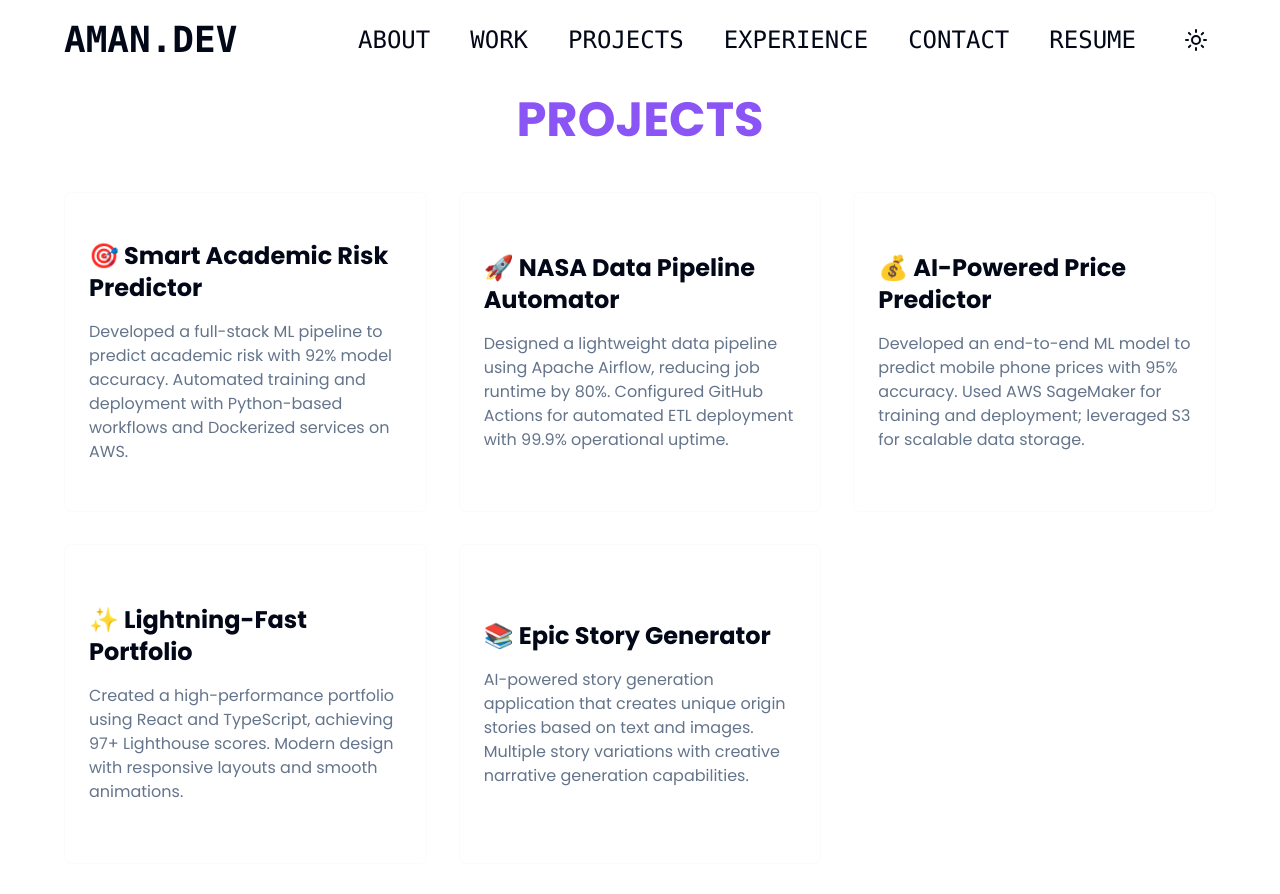
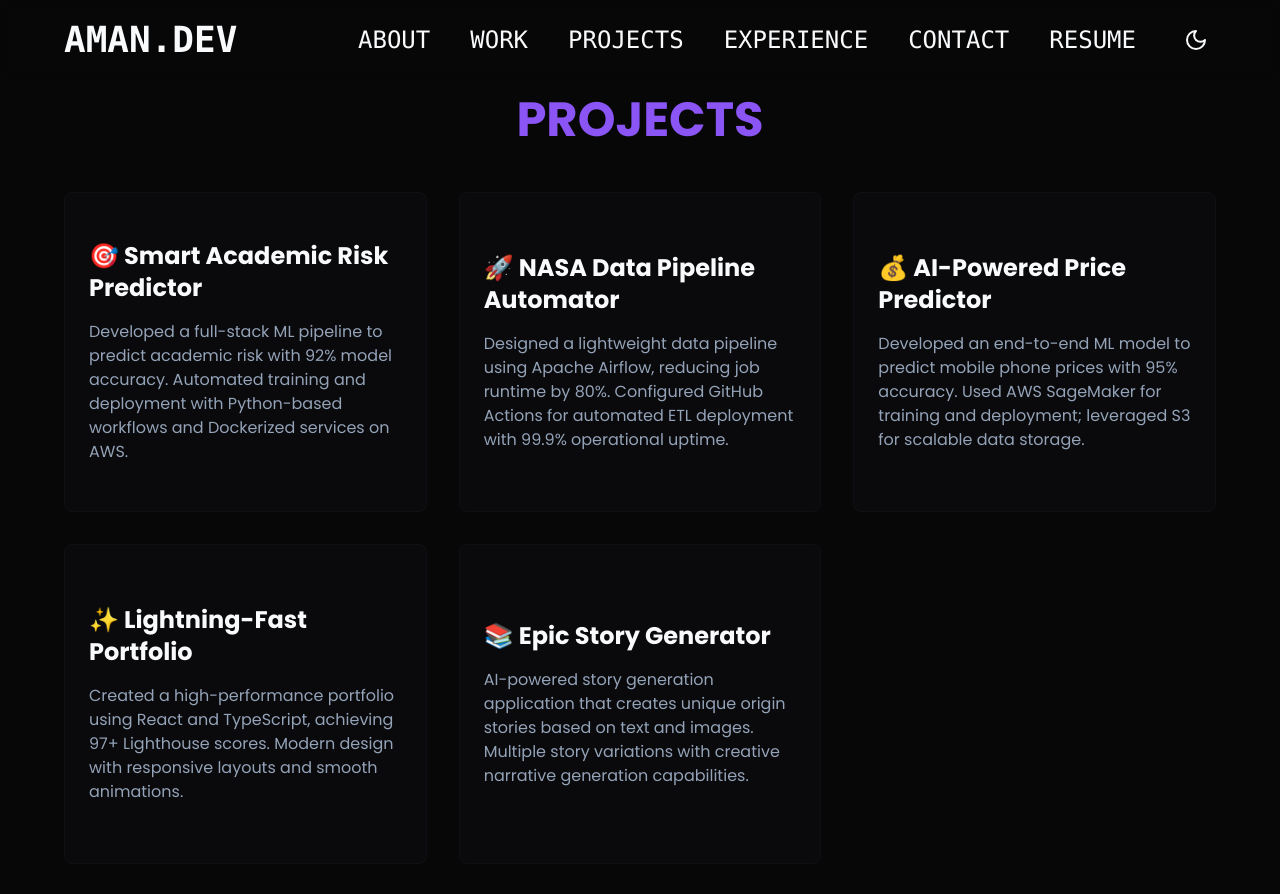
Before and after one commit to Amannn669/aman18-07chaurasia, a React (Vite) app: page /projects in a window 1280 px wide. Shown: the top 894 px of the page. Built offline with nearby package versions, Linux system fonts and the light colour scheme.

Commit message:
Set default to dark mode
Set the default theme to dark mode for users opening the portfolio.

```diff
--- a/index.html
+++ b/index.html
@@ -20,6 +20,18 @@
     <link rel="preconnect" href="https://fonts.googleapis.com">
     <link rel="preconnect" href="https://fonts.gstatic.com" crossorigin>
     <link href="https://fonts.googleapis.com/css2?family=Poppins:wght@300;400;700;900&display=swap" rel="stylesheet">
+
+    <script>
+      (function() {
+        try {
+          var saved = localStorage.getItem('theme');
+          var theme = saved || 'dark';
+          var root = document.documentElement;
+          root.classList.remove('light','dark');
+          root.classList.add(theme);
+        } catch (e) {}
+      })();
+    </script>
   </head>
 
   <body>
--- a/src/contexts/ThemeContext.tsx
+++ b/src/contexts/ThemeContext.tsx
@@ -12,19 +12,8 @@ const ThemeContext = createContext<ThemeContextType | undefined>(undefined);
 
 export const ThemeProvider = ({ children }: { children: React.ReactNode }) => {
   const [theme, setTheme] = useState<Theme>(() => {
-    // Check localStorage first, then system preference, default to dark
-    const savedTheme = localStorage.getItem('theme') as Theme;
-    if (savedTheme) {
-      return savedTheme;
-    }
-
-    // Check system preference
-    if (typeof window !== 'undefined') {
-      const systemPrefersDark = window.matchMedia('(prefers-color-scheme: dark)').matches;
-      return systemPrefersDark ? 'dark' : 'light';
-    }
-
-    return 'dark';
+    const savedTheme = (typeof window !== 'undefined' ? localStorage.getItem('theme') : null) as Theme | null;
+    return savedTheme ?? 'dark';
   });
 
   useEffect(() => {
```
